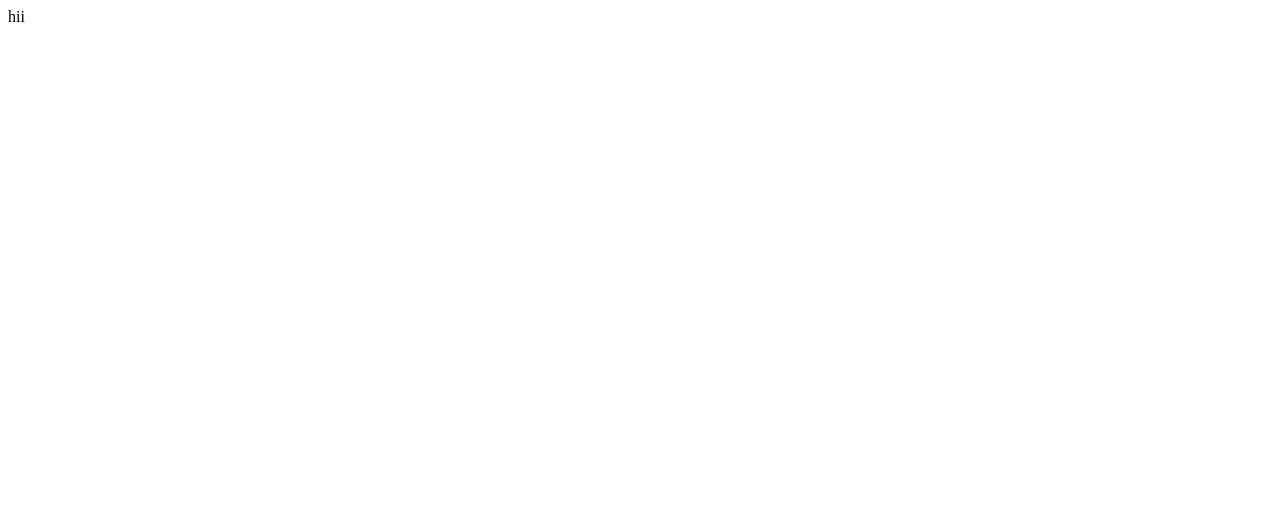
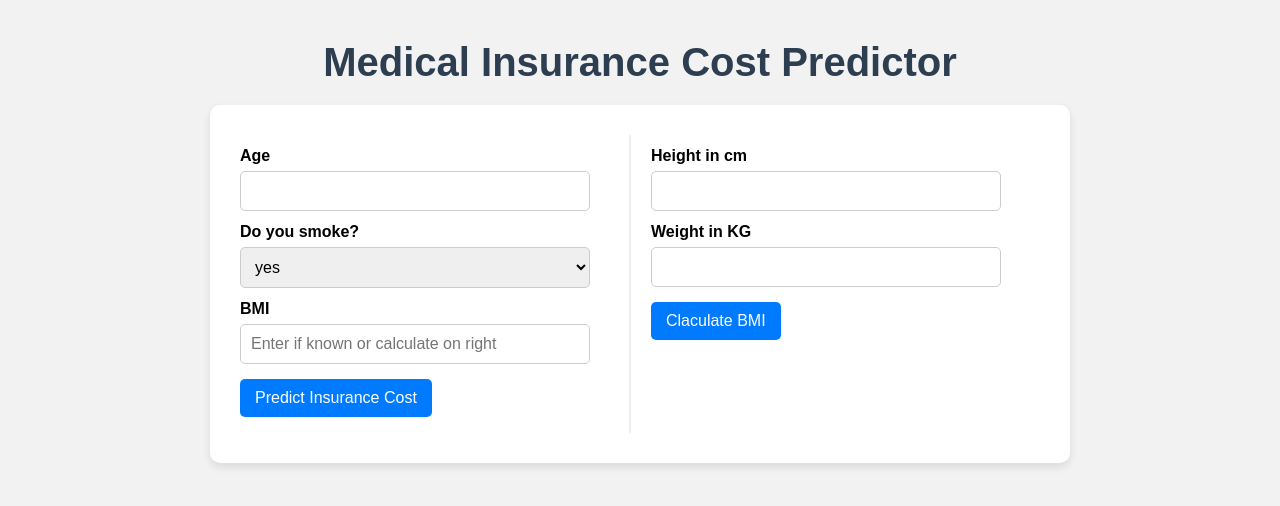
Before and after one commit to rohith05reddy/Medical_Insurance_Cost_Predictor_using_Linear_regression, a plain HTML site: page web_page/index.html in a window 1280 px wide. Drawn offline with Linux system fonts and the light colour scheme.

Commit message:
Update index.html

```diff
--- a/web_page/index.html
+++ b/web_page/index.html
@@ -1 +1,173 @@
-hii
+<!DOCTYPE>
+<html lang="eng">
+    <meta charset="utf-8">
+    <head>
+        <title>insurance prediction</title>
+        <style>
+        body {
+            font-family: Arial, sans-serif;
+            margin: 0;
+            padding: 40px;
+            background-color: #f2f2f2;
+        }
+
+        h2 {
+            text-align: center;
+            margin-bottom: 30px;
+        }
+
+        .container {
+            display: flex;
+            justify-content: space-between;
+            max-width: 800px;
+            margin: auto;
+            background-color: #fff;
+            padding: 30px;
+            border-radius: 10px;
+            box-shadow: 0 4px 8px rgba(0,0,0,0.1);
+        }
+
+        .left, .right {
+            flex: 1;
+        }
+
+        label {
+            display: block;
+            margin: 12px 0 6px;
+            font-weight: bold;
+        }
+
+        input, select {
+            width: 90%;
+            padding: 10px;
+            font-size: 16px;
+            border: 1px solid #ccc;
+            border-radius: 5px;
+        }
+
+        .right {
+            padding-left: 20px;
+            border-left: 2px solid #eee;
+        }
+
+        button {
+            margin-top: 15px;
+            padding: 10px 15px;
+            font-size: 16px;
+            border: none;
+            border-radius: 5px;
+            background-color: #007BFF;
+            color: white;
+            cursor: pointer;
+        }
+
+        button:hover {
+            background-color: #0056b3;
+        }
+
+        #resbmi {
+            margin-top: 10px;
+            font-weight: bold;
+            color: #333;
+        }
+        </style>
+    </head>
+
+    <body>
+        <h1 style="text-align:center; font-size: 2.5em; margin-bottom: 20px; color: #2c3e50;">
+            Medical Insurance Cost Predictor
+        </h1>
+
+        <div class="container">
+        <div class="left">
+            <form method="post" id="insuranceForm">
+                <label>Age</label>
+                <input type="number" id="age" name="age" required>
+                <br>
+
+                <label>Do you smoke?</label>
+                <select id="smoker" name="smoker">
+                    <option value="yes">yes</option>
+                    <option value="no">no</option>
+                </select>
+                <br>
+
+                <label>BMI</label>
+                <input type="number" step="any" id="bmi" name="bmi" placeholder="Enter if known or calculate on right">
+                <br>
+
+                <button type="submit">Predict Insurance Cost</button>
+            </form>
+
+            <div id="cost"></div>
+        </div>
+
+        <div class="right">
+            <label>Height in cm</label>
+            <input type="number" id="height">
+            <br>
+
+            <label>Weight in KG</label>
+            <input type="number" id="weight">
+            <br>
+
+            <button onclick="calculateBMI()">Claculate BMI</button>
+            <div id="resbmi"></div>
+        </div>
+        </div>
+
+        <script>
+            function calculateBMI() {
+                const height = parseFloat(document.getElementById("height").value);
+                const weight = parseFloat(document.getElementById("weight").value);
+                const bmiInput = document.getElementById("bmi");
+                const resultDiv = document.getElementById("resbmi");
+
+                if (!height || !weight || height <= 0 || weight <= 0) {
+                    resultDiv.textContent = "Please enter valid height and weight.";
+                    return;
+                }
+
+                const heightInMeters = height / 100;
+                const bmi = weight / (heightInMeters * heightInMeters);
+                const roundedBmi = bmi.toFixed(2);
+
+                bmiInput.value = roundedBmi;
+                resultDiv.textContent = `Calculated BMI: ${roundedBmi}`;
+            }
+        </script>
+        <script>
+            document.getElementById("insuranceForm").addEventListener("submit", async function (e) {
+            e.preventDefault(); // prevent page reload
+
+            const age = parseInt(document.getElementById("age").value);
+            const smoker = document.getElementById("smoker").value;
+            const bmi = parseFloat(document.getElementById("bmi").value);
+
+            const resDiv = document.getElementById("cost");
+
+            try {
+                const response = await fetch("https://medical-insurance-cost-predictor-ivqb.onrender.com", {
+                    method: "POST",
+                    headers: {
+                        "Content-Type": "application/json",
+                    },
+                    body: JSON.stringify({ age, smoker, bmi }),
+                });
+
+                const result = await response.json();
+
+                    if (response.ok) {
+                        resDiv.textContent = `Predicted Insurance Cost: $${result.prediction.toFixed(2)}`;
+                } else {
+                    resDiv.textContent = `Error: ${result.error}`;
+                    resDiv.style.color = "red";
+                }
+            } catch (err) {
+                resDiv.textContent = "Something went wrong while connecting to the server.";
+                resDiv.style.color = "red";
+            }
+            });
+        </script>
+    </body>
+</html>
```
